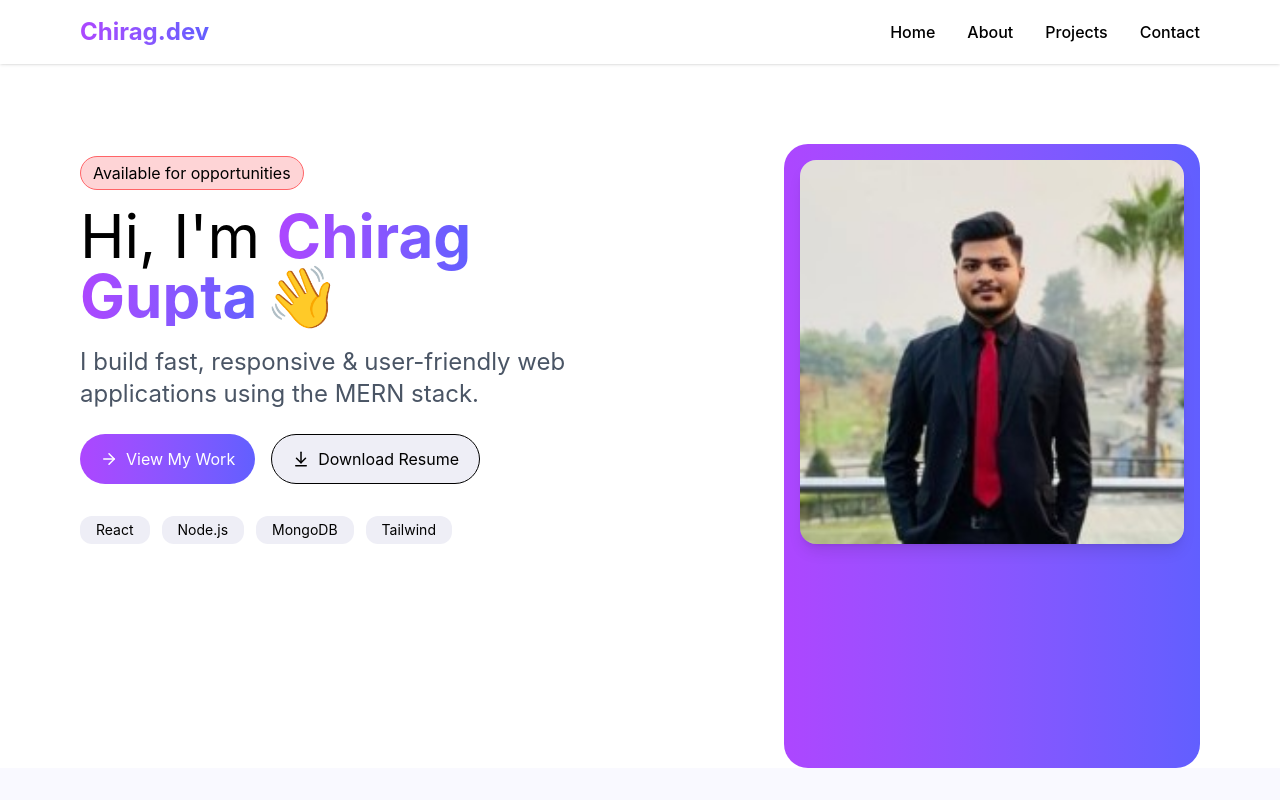
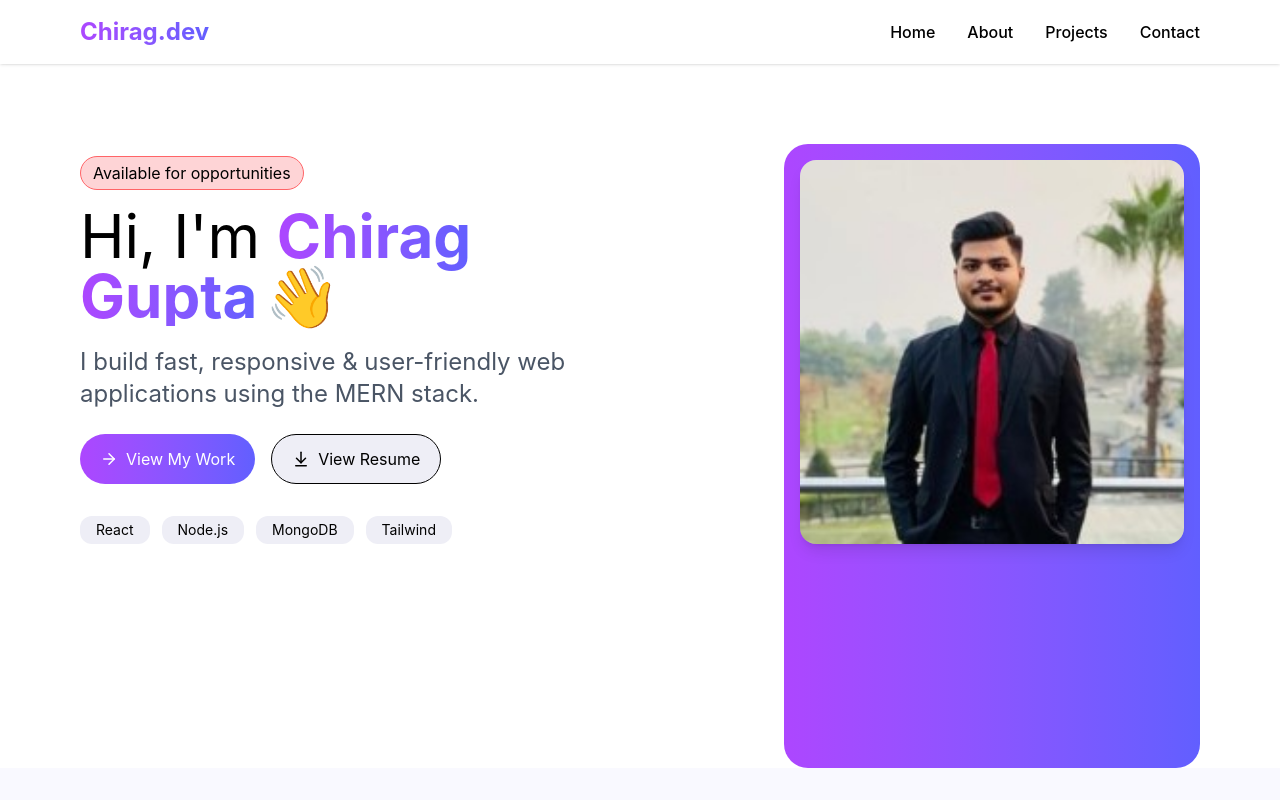
Before and after one commit to ChiragGupta22/Portfolio, a React app: page / in a window 1280 px wide. Shown: the top 800 px of the page. Built offline with nearby package versions, Linux system fonts and the light colour scheme; the HTML template or start-up script is replaced by a standard one.

Commit message:
portfolio

```diff
--- a/src/components/main/Section1/Home.jsx
+++ b/src/components/main/Section1/Home.jsx
@@ -49,10 +49,15 @@ export default function Home() {
               View My Work
             </button>
 
-            <button className="px-5 py-3 flex items-center justify-center gap-2 border rounded-full bg-[#EEEEF6]">
+            <a
+              href="/ChiragGupta_Resume.pdf"
+              target="_blank"
+              rel="noopener noreferrer"
+              className="px-5 py-3 flex items-center justify-center gap-2 border rounded-full bg-[#EEEEF6]"
+            >
               <ArrowDownToLine size={18} />
-              Download Resume
-            </button>
+              View Resume
+            </a>
           </div>
 
           {/* Skills */}
```
Also changed, not shown: 1 other file (tests, documents, lock files or other folders).
